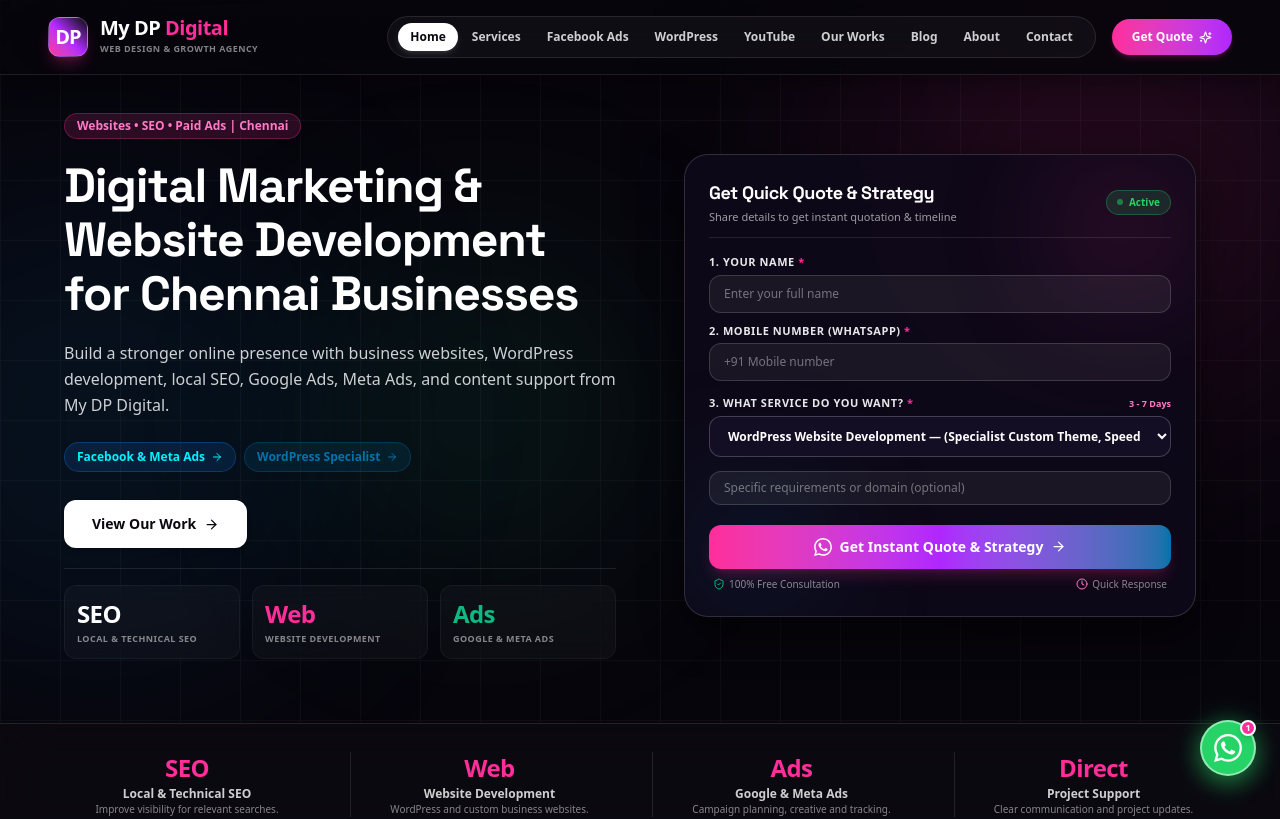
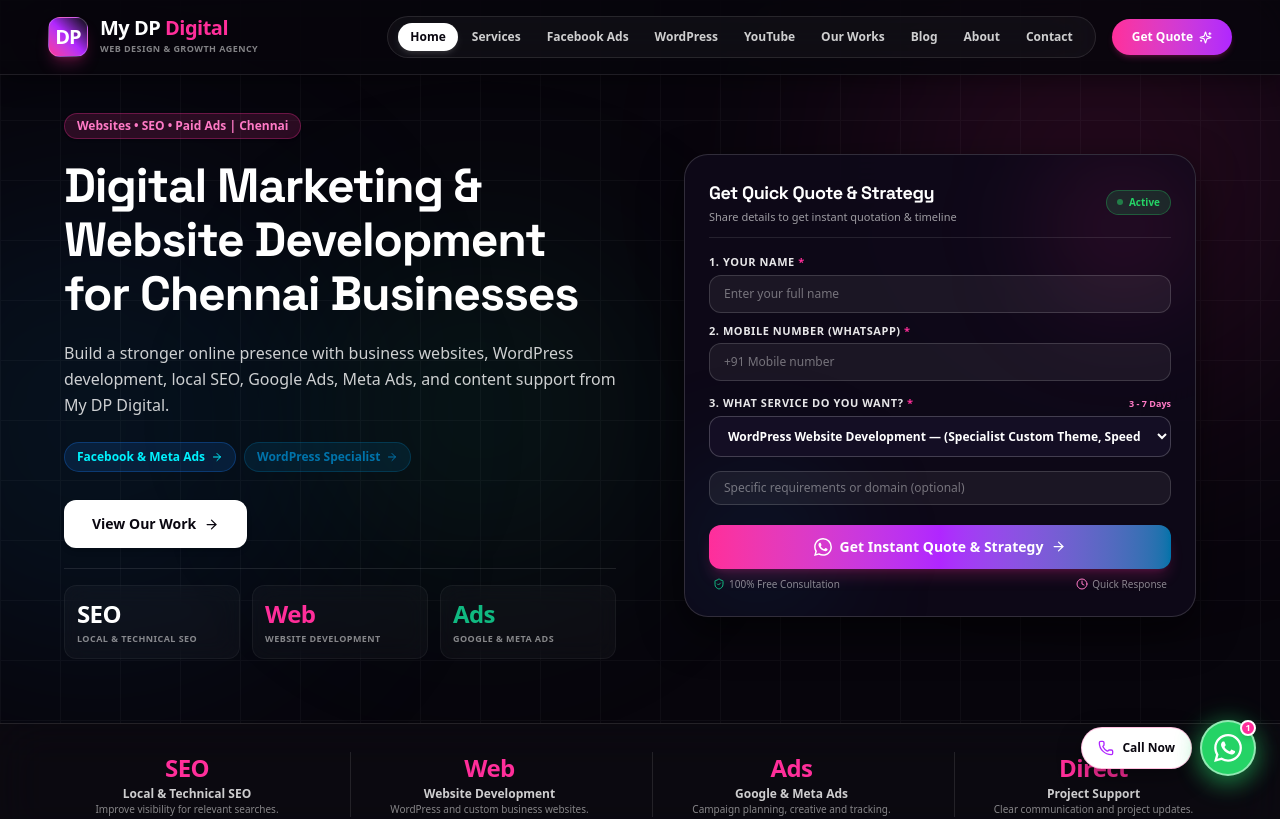
Before and after one commit to deenapriyanka00217-arch/my-dp-Digital, a React (Vite) app: page / in a window 1280 px wide. Shown: the top 819 px of the page. Built offline with nearby package versions, Linux system fonts and the light colour scheme.

Commit message:
Add persistent click-to-call action

```diff
--- a/src/components/StickyWhatsApp.tsx
+++ b/src/components/StickyWhatsApp.tsx
@@ -1,6 +1,6 @@
 import React, { useState } from 'react';
 import { motion, AnimatePresence } from 'framer-motion';
-import { X, ArrowRight } from 'lucide-react';
+import { X, ArrowRight, Phone } from 'lucide-react';
 
 const WHATSAPP_PHONE = '918148320217';
 
@@ -121,6 +121,17 @@ export const StickyWhatsApp: React.FC = () => {
         )}
       </AnimatePresence>
 
+      {/* Persistent Call and WhatsApp Actions */}
+      <div className="flex items-center gap-2">
+        <a
+          href="tel:+918148320217"
+          aria-label="Call My DP Digital at +91 81483 20217"
+          className="inline-flex items-center gap-2 rounded-full bg-white text-[#0A0710] border border-[#FF2E9A]/30 px-4 py-3 text-xs font-black shadow-[0_8px_25px_rgba(0,0,0,0.35)] hover:bg-[#FFF5FA] active:scale-95 transition-all"
+        >
+          <Phone size={16} className="text-[#B026FF]" />
+          <span>Call Now</span>
+        </a>
+
         {/* Persistent Sticky WhatsApp Button */}
         <div className="relative group">
           {/* Pulsing Emerald Aura Waves */}
@@ -141,5 +152,6 @@ export const StickyWhatsApp: React.FC = () => {
           </button>
         </div>
       </div>
+    </div>
   );
 };
```
Lines whose indentation alone changed are shown as unchanged.
